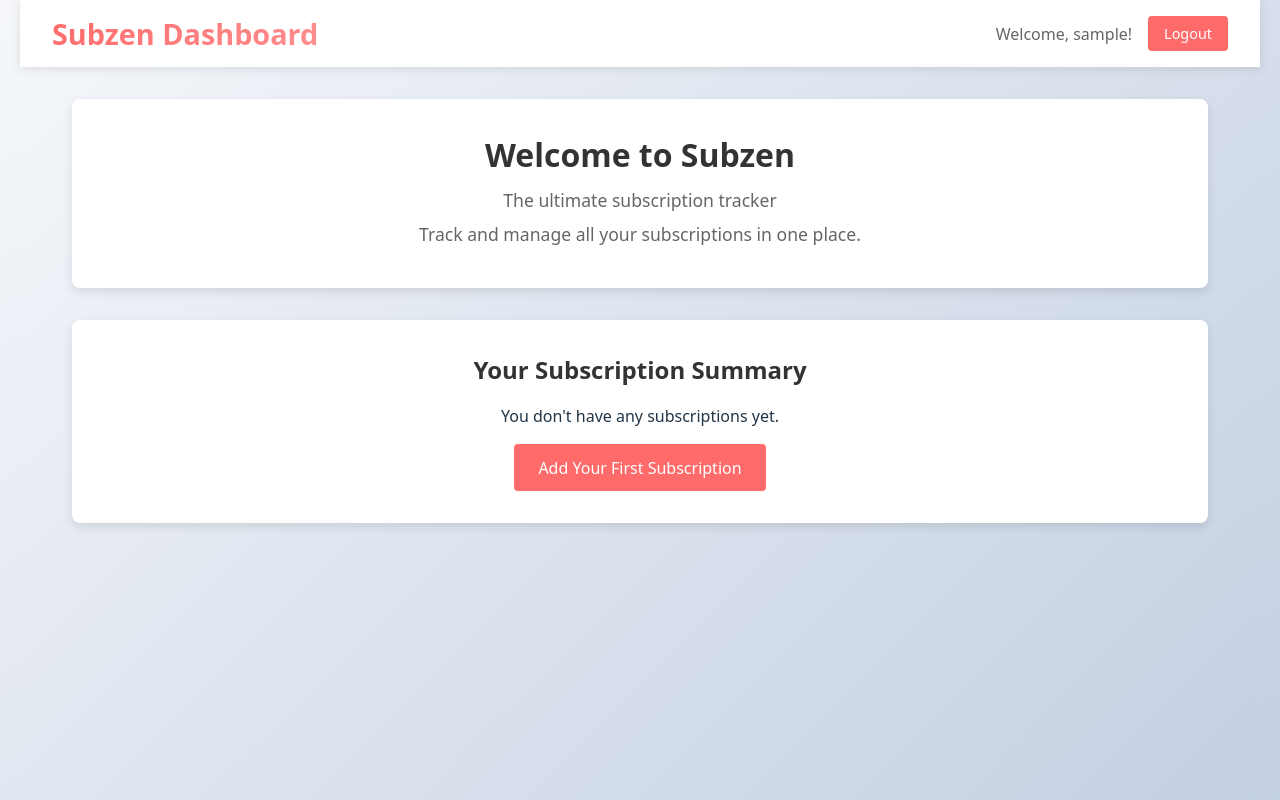
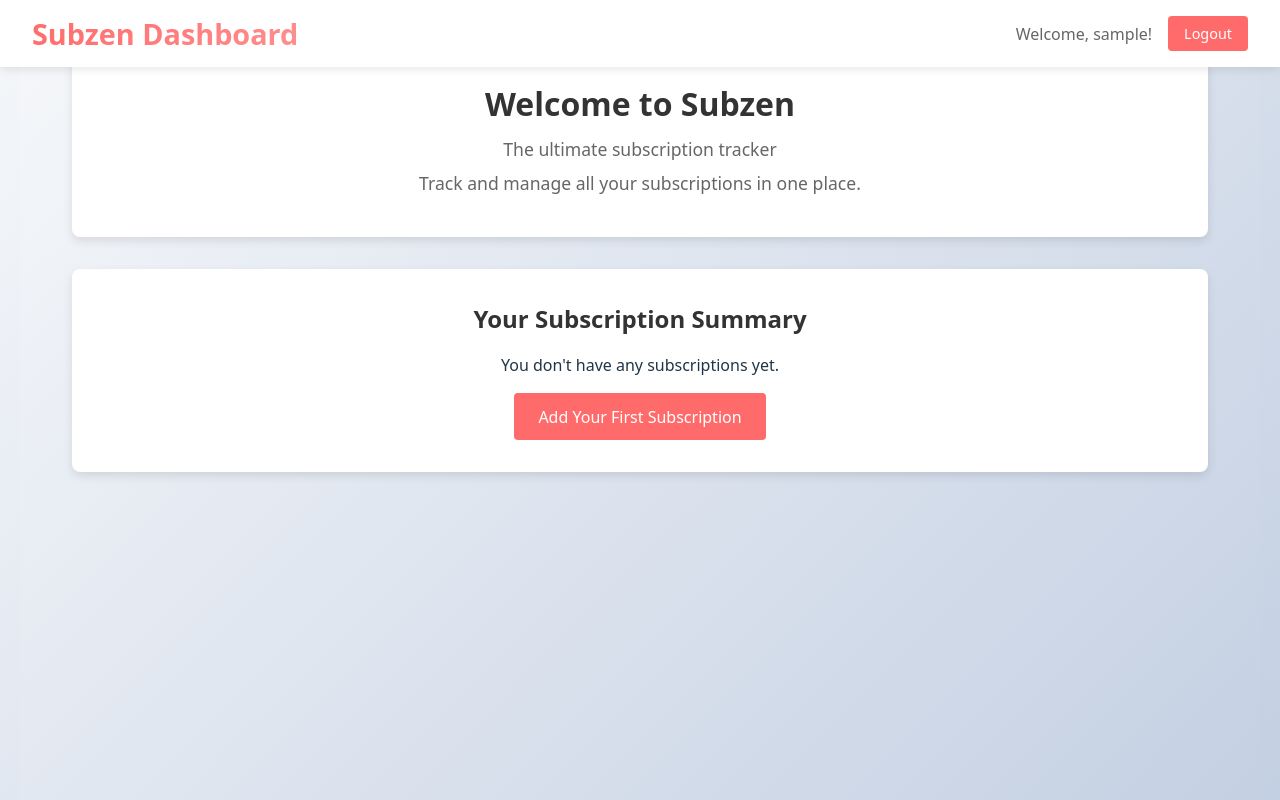
Before and after one commit to Megh-a-na/Subzen, a React (Vite) app: page /dashboard in a window 1280 px wide. Built offline with nearby package versions, Linux system fonts and the light colour scheme; sample sign-in values are in the browser's storage.

Commit message:
changes to login

```diff
--- a/src/styles/Dashboard.css
+++ b/src/styles/Dashboard.css
@@ -1,6 +1,8 @@
 .dashboard-container {
   min-height: 100vh;
   background: linear-gradient(135deg, #f5f7fa 0%, #c3cfe2 100%);
+  margin: 0;
+  padding: 0;
 }
 
 .dashboard-header {
@@ -10,6 +12,12 @@
   background-color: white;
   box-shadow: 0 2px 10px rgba(0, 0, 0, 0.1);
   padding: 1rem 2rem;
+  width: 100%;
+  box-sizing: border-box;
+  position: fixed;
+  top: 0;
+  left: 0;
+  z-index: 1000;
 }
 
 .dashboard-header h1 {
@@ -49,7 +57,7 @@
 
 .dashboard-content {
   max-width: 1200px;
-  margin: 2rem auto;
+  margin: 6rem auto 2rem;
   padding: 0 2rem;
 }
 
```
Also changed, not shown: 1 other file (tests, documents, lock files or other folders).
